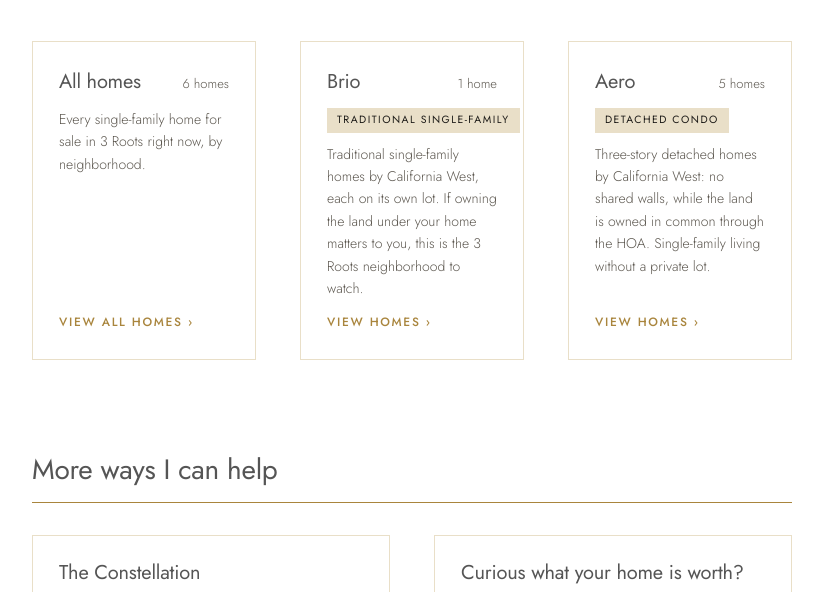
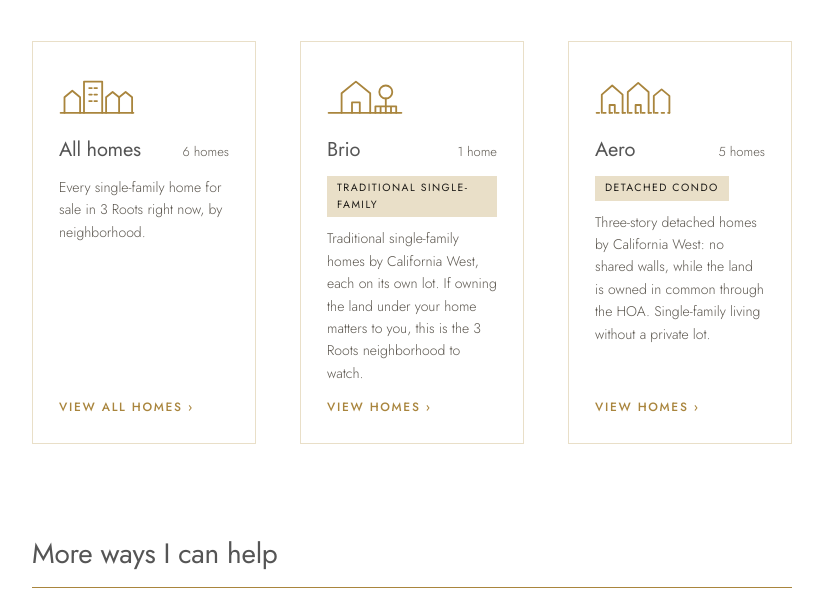
Before and after one commit to anikarenovnak/3roots, a plain HTML site: page index.html in a window 1280 px wide. Shown: the part 172-764 px from the top of the page, without its empty margins (228-1051 px from the left). Drawn offline with nearby package versions, Linux system fonts and the light colour scheme.

Commit message:
Home-type line icons on preview cards
Co-Authored-By: Claude Opus 5.5 <noreply@anthropic.com>

```diff
--- a/index.html
+++ b/index.html
@@ -264,6 +264,8 @@
   .rf-check span { font-size: 13px; letter-spacing: 0; color: var(--ink); border: 1px solid var(--gold-soft); padding: 7px 11px; line-height: 1.2; }
   .rf-check input:checked + span { background: var(--gold); border-color: var(--gold); color: var(--paper); }
   .rf-check input:focus-visible + span { outline: 2px solid var(--gold); outline-offset: 2px; }
+  .pcard-icon { display: block; width: 84px; height: 52px; color: var(--gold); margin: 0 0 6px -4px; }
+  .pcard-body .tag { white-space: normal; max-width: 100%; box-sizing: border-box; }
   .site-only { display: block !important; }
   .claude-only { display: none !important; }
 </style>
@@ -286,6 +288,7 @@
   <div id="browse" class="browse">
     <a class="pcard pcard-all" href="#all">
       <div class="pcard-body">
+        <svg class="pcard-icon" viewBox="0 0 64 40" aria-hidden="true" fill="none" stroke="currentColor" stroke-width="1.4" stroke-linejoin="round" stroke-linecap="round"><path d="M4 36h56"/><path d="M7 36V24l6-5 6 5v12"/><path d="M22 36V12h14v24"/><path d="M26 17h2M30 17h2M26 22h2M30 22h2M26 27h2M30 27h2"/><path d="M39 36V24l5-4 5 4 5-4 5 4v12"/><path d="M49 24v12"/></svg>
         <div class="pcard-top"><h3>All homes</h3><span class="pcard-count">6 homes</span></div>
         <p>Every single-family home for sale in 3 Roots right now, by neighborhood.</p>
         <span class="pcard-go">View all homes &rsaquo;</span>
@@ -293,6 +296,7 @@
     </a>
     <a class="pcard" href="#brio">
       <div class="pcard-body">
+        <svg class="pcard-icon" viewBox="0 0 64 40" aria-hidden="true" fill="none" stroke="currentColor" stroke-width="1.4" stroke-linejoin="round" stroke-linecap="round"><path d="M4 36h56"/><path d="M14 36V21l11-9 11 9v15"/><path d="M22 36v-8h6v8"/><path d="M40 36v-5M40 31h16M56 31v5M44 31v5M48 31v5M52 31v5"/><circle cx="48" cy="20" r="5"/><path d="M48 25v6"/></svg>
         <div class="pcard-top"><h3>Brio</h3><span class="pcard-count">1 home</span></div>
         <span class="tag">Traditional single-family</span>
         <p>Traditional single-family homes by California West, each on its own lot. If owning the land under your home matters to you, this is the 3 Roots neighborhood to watch.</p>
@@ -301,6 +305,7 @@
     </a>
     <a class="pcard" href="#aero">
       <div class="pcard-body">
+        <svg class="pcard-icon" viewBox="0 0 64 40" aria-hidden="true" fill="none" stroke="currentColor" stroke-width="1.4" stroke-linejoin="round" stroke-linecap="round"><path d="M4 36h56" stroke-dasharray="2 3"/><path d="M8 36V22l8-7 8 7v14"/><path d="M14 36v-6h4v6"/><path d="M28 36V20l8-7 8 7v16"/><path d="M34 36v-6h4v6"/><path d="M48 36V23l6-5 6 5v13"/></svg>
         <div class="pcard-top"><h3>Aero</h3><span class="pcard-count">5 homes</span></div>
         <span class="tag">Detached condo</span>
         <p>Three-story detached homes by California West: no shared walls, while the land is owned in common through the HOA. Single-family living without a private lot.</p>
```
